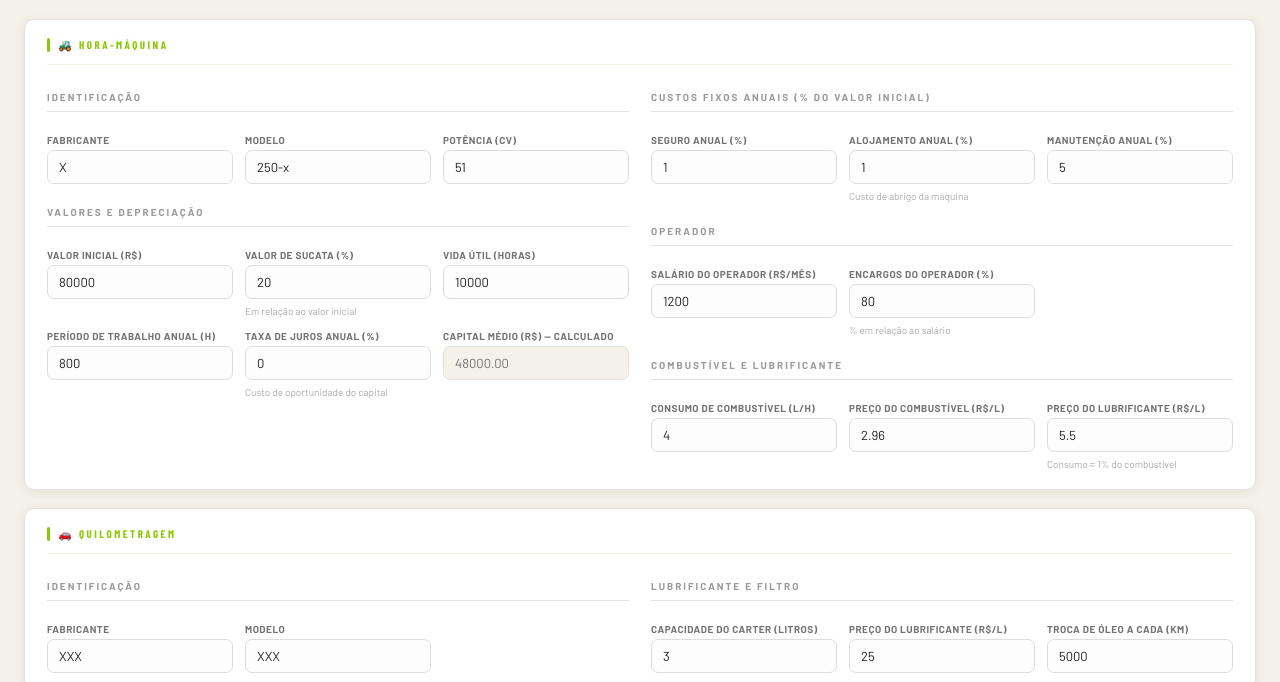
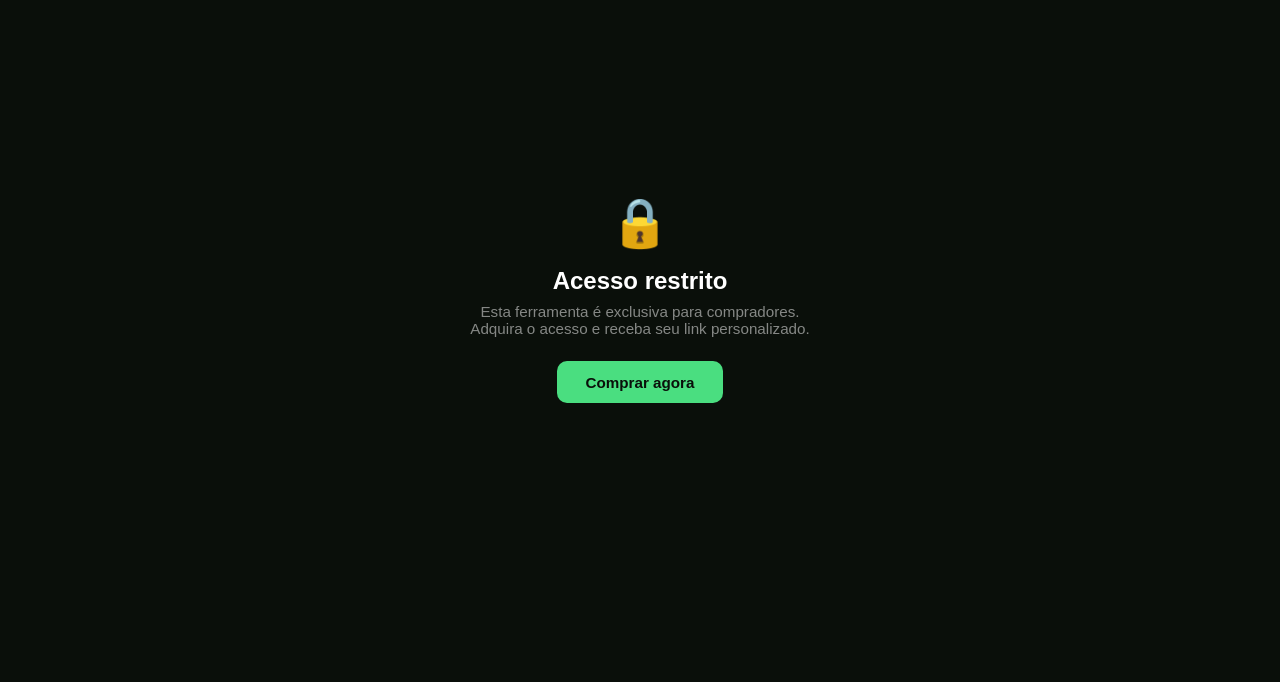
Before and after one commit to g3xagro/hora-maquina-km-g3x, a plain HTML site: page index.html in a window 1280 px wide. Shown: the part 101-783 px from the top of the page. Drawn offline with nearby package versions, Linux system fonts and the light colour scheme; a web font is replaced by a local one.

Commit message:
index.html

```diff
--- a/index.html
+++ b/index.html
@@ -71,6 +71,124 @@ body{font-family:'Barlow',sans-serif;background:var(--cream);color:var(--dark);m
 </style>
 </head>
 <body>
+  <!-- ═══════════════════════════════════════════════════════════════════
+     G3X · Validador de Acesso — Hora-Máquina e Quilometragem
+     Cole este bloco LOGO APÓS a tag <body> no index.html do webapp.
+     ═══════════════════════════════════════════════════════════════════ -->
+<style id="g3x-bloqueio-style">
+  #g3x-overlay {
+    display: none;
+    position: fixed;
+    inset: 0;
+    background: #0A0F0A;
+    z-index: 999999;
+    flex-direction: column;
+    align-items: center;
+    justify-content: center;
+    font-family: 'DM Sans', sans-serif;
+    color: #fff;
+    text-align: center;
+    padding: 2rem;
+  }
+  #g3x-overlay.show { display: flex; }
+  #g3x-overlay .icon { font-size: 3rem; margin-bottom: 1rem; }
+  #g3x-overlay h2 { font-size: 1.5rem; font-weight: 700; margin-bottom: .5rem; }
+  #g3x-overlay p  { color: rgba(255,255,255,.5); font-size: .95rem; margin-bottom: 1.5rem; max-width: 340px; }
+  #g3x-overlay a  {
+    display: inline-block;
+    background: #4ADE80;
+    color: #0A0F0A;
+    font-weight: 700;
+    padding: .8rem 1.8rem;
+    border-radius: 10px;
+    text-decoration: none;
+    font-size: .95rem;
+  }
+</style>
+
+<div id="g3x-overlay">
+  <div class="icon">🔒</div>
+  <h2 id="g3x-titulo">Acesso restrito</h2>
+  <p  id="g3x-msg">Esta ferramenta é exclusiva para compradores. Adquira o acesso e receba seu link personalizado.</p>
+  <a  id="g3x-btn" href="https://pay.hotmart.com/TROQUE_PELO_LINK_DE_COMPRA" target="_blank">Comprar agora</a>
+</div>
+
+<script>
+(function () {
+  const SUPABASE_URL  = 'https://fqauhcxqzpwbiluzmzwl.supabase.co';
+  const TOOL_SLUG     = 'horamaq';
+  const BUY_LINK      = 'https://pay.hotmart.com/TROQUE_PELO_LINK_DE_COMPRA';
+
+  const overlay  = document.getElementById('g3x-overlay');
+  const titulo   = document.getElementById('g3x-titulo');
+  const msg      = document.getElementById('g3x-msg');
+  const btn      = document.getElementById('g3x-btn');
+  btn.href = BUY_LINK;
+
+  function bloquear(t, m) {
+    titulo.textContent = t;
+    msg.textContent    = m;
+    overlay.classList.add('show');
+    document.body.style.overflow = 'hidden';
+  }
+
+  function liberar() {
+    overlay.classList.remove('show');
+    document.body.style.overflow = '';
+  }
+
+  async function validar() {
+    const params = new URLSearchParams(location.search);
+    const token  = params.get('t');
+
+    if (!token) {
+      bloquear('Acesso restrito', 'Esta ferramenta é exclusiva para compradores. Adquira o acesso e receba seu link personalizado.');
+      return;
+    }
+
+    try {
+      const res = await fetch(`${SUPABASE_URL}/functions/v1/validate-token`, {
+        method: 'POST',
+        headers: { 'Content-Type': 'application/json' },
+        body: JSON.stringify({
+          token,
+          tool: TOOL_SLUG,
+          device_id: getDeviceId(),
+          ip: ''
+        })
+      });
+
+      const data = await res.json();
+
+      if (!res.ok || !data.valid) {
+        const msgs = {
+          'refunded':        ['Acesso revogado',      'Esta compra foi reembolsada e o acesso foi encerrado.'],
+          'blocked_sharing': ['Acesso bloqueado',     'Detectamos uso compartilhado deste link. Entre em contato com o suporte.'],
+          'not_found':       ['Token inválido',       'Este link de acesso não foi reconhecido. Verifique o link recebido.'],
+          'wrong_tool':      ['Ferramenta incorreta', 'Seu plano não inclui esta ferramenta.'],
+        };
+        const [t2, m2] = msgs[data.reason] || ['Acesso negado', 'Não foi possível validar seu acesso.'];
+        bloquear(t2, m2);
+      } else {
+        liberar();
+      }
+    } catch (e) {
+      liberar();
+    }
+  }
+
+  function getDeviceId() {
+    let id = localStorage.getItem('g3x_device');
+    if (!id) {
+      id = 'dev_' + Math.random().toString(36).slice(2) + Date.now().toString(36);
+      localStorage.setItem('g3x_device', id);
+    }
+    return id;
+  }
+
+  validar();
+})();
+</script>
 
 <div class="hdr">
   <div class="hdr-text">
```
